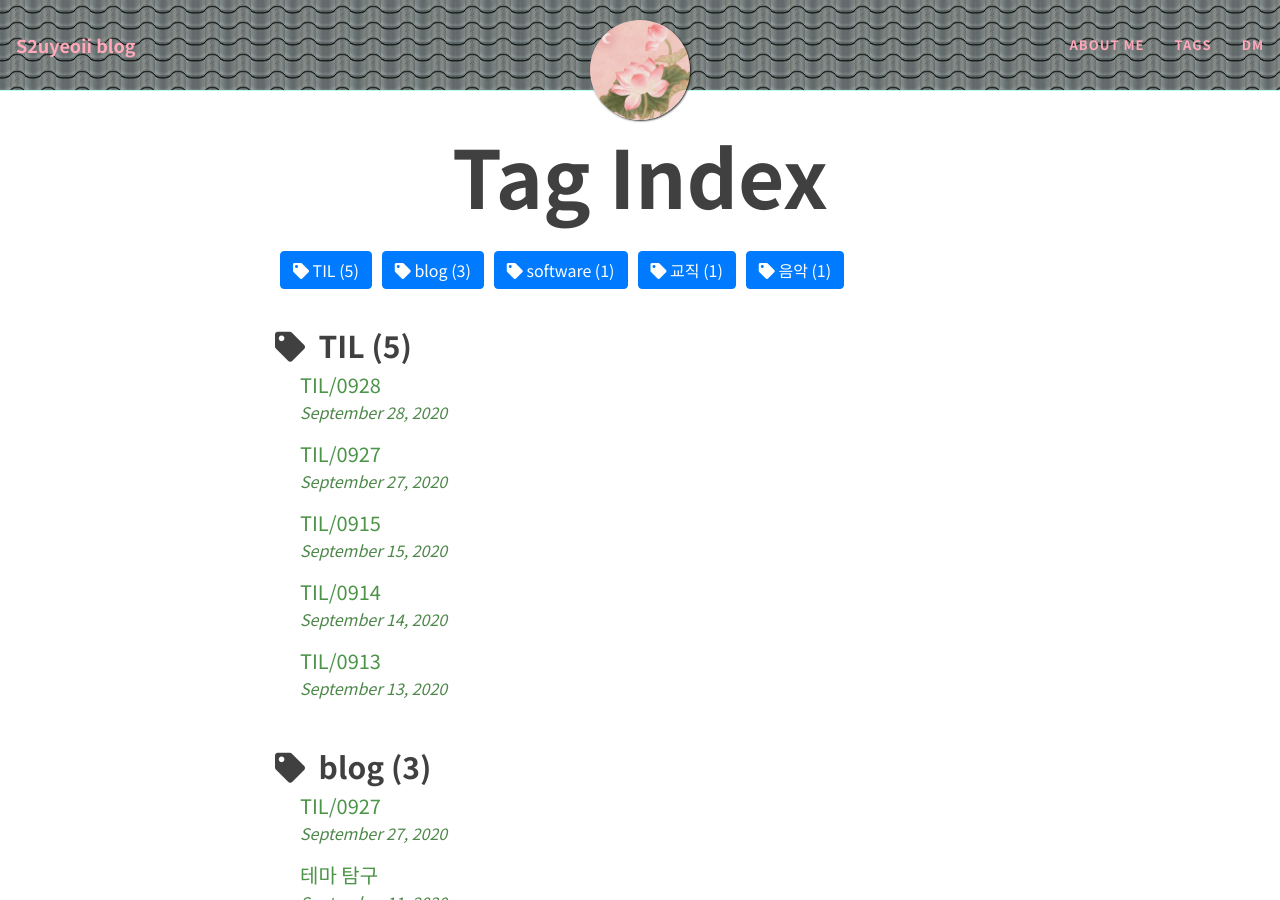
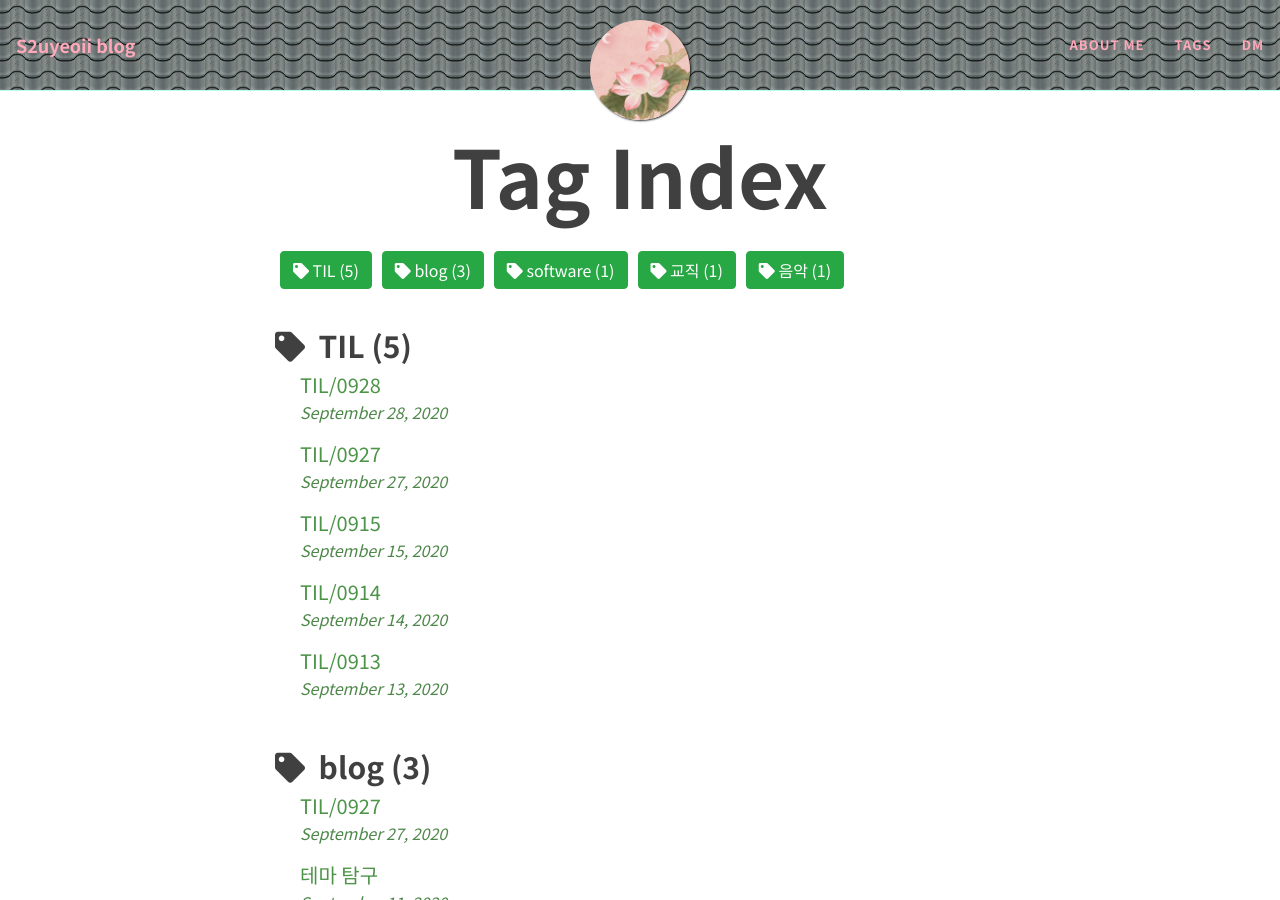
Before and after one commit to yeoneed/yeoneed.github.io, a Jekyll site: the page built from tags.html, in a window 1280 px wide and 900 px high. Built offline with Jekyll 4.4.1, drawn with Linux system fonts in a browser that asks for light colours; nearby versions of some CDN libraries; some web fonts are replaced.

Commit message:
Update tags.html

```diff
--- a/tags.html
+++ b/tags.html
@@ -13,7 +13,7 @@
 {%- assign tags_list = site_tags | split:',' | sort -%}
 
 {%- for tag in tags_list -%}
-    <a href="#{{- tag -}}" class="btn btn-primary tag-btn"><i class="fas fa-tag" aria-hidden="true"></i>&nbsp;{{- tag -}}&nbsp;({{site.tags[tag].size}})</a>
+    <a href="#{{- tag -}}" class="btn btn-success tag-btn"><i class="fas fa-tag" aria-hidden="true"></i>&nbsp;{{- tag -}}&nbsp;({{site.tags[tag].size}})</a>
 {%- endfor -%}
 
 <div id="full-tags-list">
```
